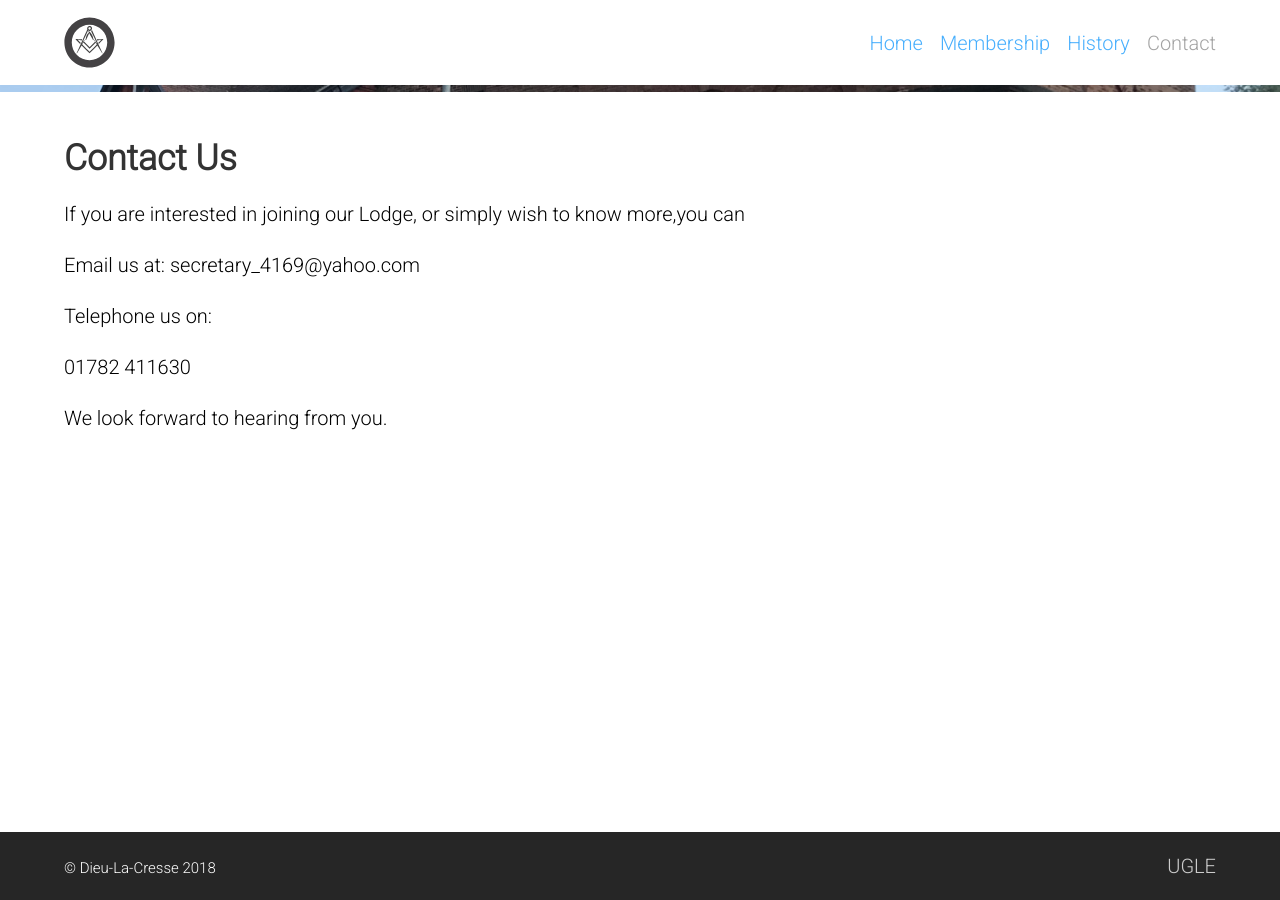
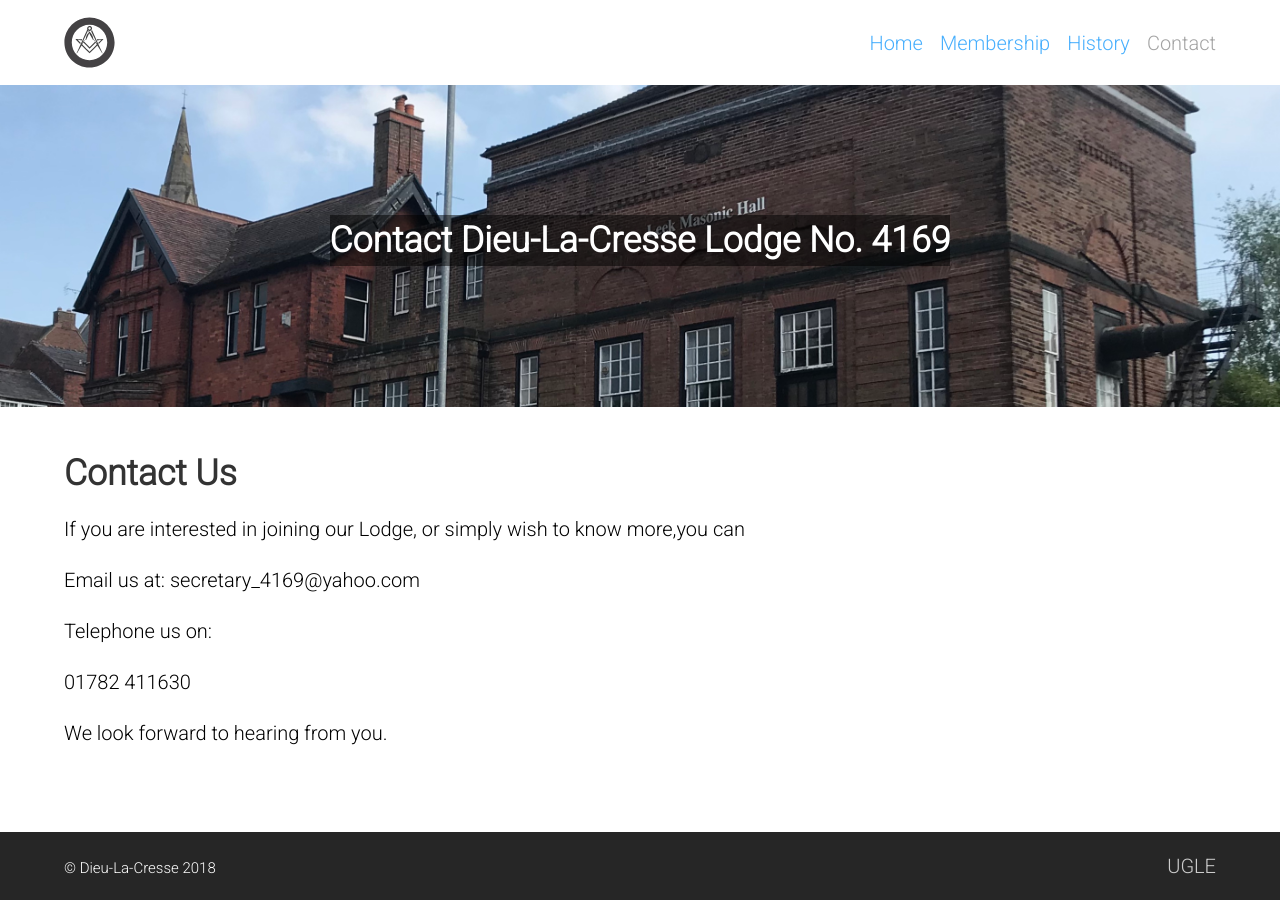
Before and after one commit to ajmaxwello/dieu-la-cresse, a Jekyll site: the page built from contact.md, in a window 1280 px wide. Built offline with Jekyll 4.4.1, drawn with Linux system fonts in a browser that asks for light colours.

Commit message:
Update feature text

```diff
--- a/contact.md
+++ b/contact.md
@@ -2,7 +2,7 @@
 layout: page
 title: Contact
 image: /assets/img/LeekMasonicHall.jpg
-feature_text:
+feature_text: <h2 class="whitetext highlighted">Contact Dieu-La-Cresse Lodge No. 4169</h2>
 permalink: /contact/
 ---
 ## Contact Us
```
Also changed, not shown: history.md (+1 -0 lines).
